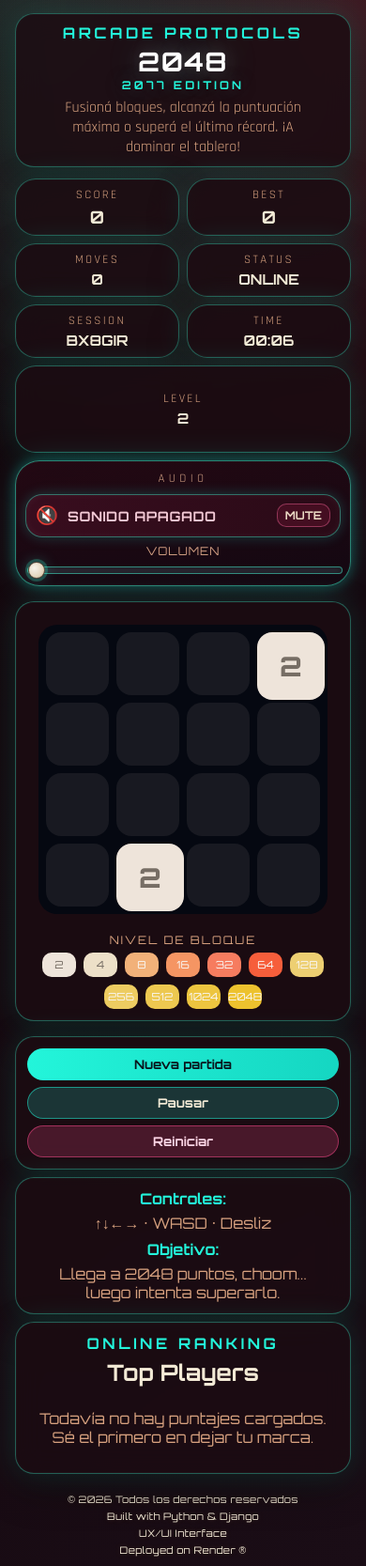
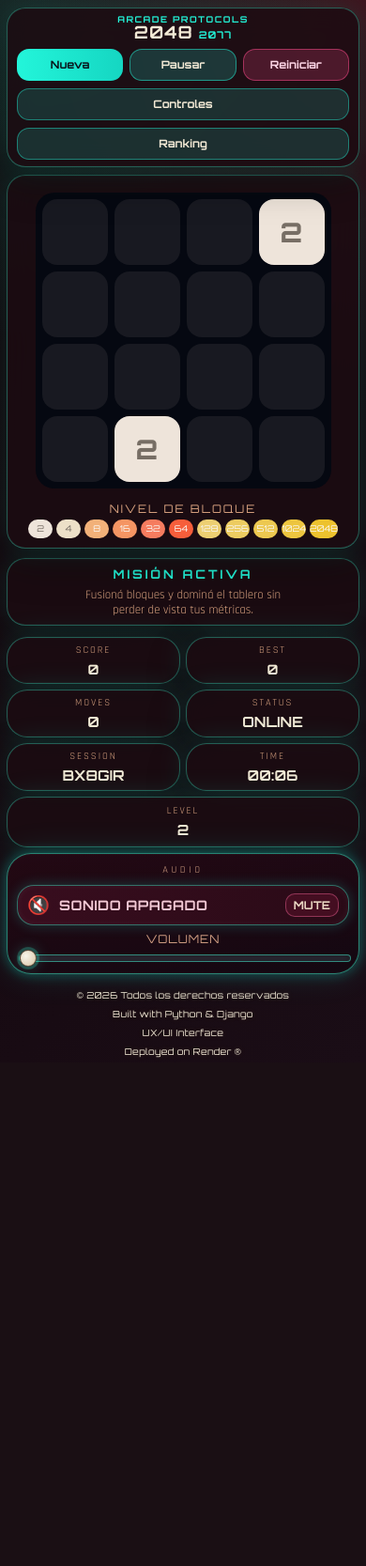
Before and after one commit to lu-developer476/2048, a Django app: page / in a window 390 px wide. Shown: the whole page at 94% size. After the commit the page ends 1126 px from the top, so only its background shows below. Run offline with Django 5.2, Linux system fonts and the light colour scheme; data that the repository does not hold is empty.

Commit message:
Add responsive navbar layout (#10)

```diff
--- a/core/static/core/css/styles.css
+++ b/core/static/core/css/styles.css
@@ -10,8 +10,8 @@
   --danger: #ff4d8d;
   --success: #9cff57;
   --board-bg: rgba(4, 8, 18, 0.92);
-  --cell-size: min(16vw, 82px);
-  --gap: 10px;
+  --cell-size: min(12.5vh, 72px);
+  --gap: 8px;
   --board-side: calc((var(--cell-size) * 4) + (var(--gap) * 5));
 }
 
@@ -33,9 +33,11 @@ body {
 
 body {
   position: relative;
-  overflow-x: hidden;
+  overflow: hidden;
   display: flex;
   flex-direction: column;
+  min-height: 100vh;
+  font-size: 14px;
 }
 
 .noise {
@@ -55,16 +57,99 @@ body {
   position: relative;
   z-index: 1;
   flex: 1;
-  width: min(1320px, calc(100% - 32px));
-  margin: 14px auto 8px;
+  width: min(1180px, calc(100% - 24px));
+  max-height: calc(100vh - 116px);
+  margin: 8px auto 6px;
   display: grid;
-  grid-template-columns: minmax(260px, 360px) minmax(0, 1fr);
-  grid-template-areas:
-    "left main"
-    "bottom bottom";
-  gap: 12px;
+  grid-template-columns: minmax(230px, 300px) minmax(0, 1fr);
+  grid-template-areas: "left main";
+  gap: 10px;
   align-items: stretch;
+  min-height: 0;
 }
+
+.game-navbar {
+  position: relative;
+  z-index: 10;
+  width: min(1180px, calc(100% - 24px));
+  min-height: 54px;
+  margin: 8px auto 0;
+  padding: 7px 10px;
+  display: grid;
+  grid-template-columns: auto minmax(260px, 1fr) auto auto;
+  gap: 8px;
+  align-items: center;
+  border-radius: 18px;
+}
+
+.nav-brand {
+  color: var(--text);
+  text-decoration: none;
+  display: flex;
+  flex-direction: column;
+  line-height: 1;
+  min-width: 150px;
+}
+
+.nav-brand .eyebrow { font-size: 0.58rem; letter-spacing: 0.16em; }
+
+.nav-brand strong {
+  font-family: 'Orbitron', sans-serif;
+  font-size: clamp(1.15rem, 2vw, 1.7rem);
+  letter-spacing: 0.05em;
+}
+
+.nav-brand strong span {
+  color: var(--accent);
+  font-size: 0.58em;
+  margin-left: 6px;
+}
+
+.nav-actions {
+  display: grid;
+  grid-template-columns: repeat(3, minmax(74px, 1fr));
+  gap: 7px;
+}
+
+.nav-actions .btn,
+.nav-section summary {
+  min-height: 34px;
+  border-radius: 13px;
+  padding: 7px 10px;
+  font-size: 0.72rem;
+}
+
+.nav-section { position: relative; }
+
+.nav-section summary {
+  list-style: none;
+  display: grid;
+  place-items: center;
+  min-width: 104px;
+  font-family: 'Orbitron', sans-serif;
+  font-weight: 700;
+  cursor: pointer;
+  color: var(--text);
+  background: rgba(35,245,218,0.15);
+  border: 1px solid rgba(35,245,218,0.42);
+}
+
+.nav-section summary::-webkit-details-marker { display: none; }
+
+.nav-popover {
+  position: absolute;
+  top: calc(100% + 8px);
+  right: 0;
+  width: min(360px, 88vw);
+  z-index: 30;
+  padding: 12px;
+  border-radius: 16px;
+  background: rgba(22, 9, 17, 0.97);
+  border: 1px solid var(--panel-border);
+  box-shadow: 0 18px 44px rgba(0,0,0,.45), 0 0 22px rgba(35,245,218,.14);
+}
+
+.nav-ranking .nav-popover { width: min(420px, 90vw); }
 
 /* PANEL BASE */
 
@@ -90,7 +175,7 @@ body {
 }
 
 .brand-box {
-  padding: 10px 12px;
+  padding: 8px 10px;
   text-align: center;
 }
 
@@ -104,10 +189,10 @@ body {
 }
 
 .brand-box h1 {
-  margin: 8px 0;
+  margin: 4px 0;
   color: #fff;
   font-family: 'Orbitron', sans-serif;
-  font-size: clamp(1.75rem, 4.4vw, 2.55rem);
+  font-size: clamp(1.1rem, 2.8vw, 1.6rem);
   line-height: 0.95;
   letter-spacing: 0.05em;
   text-shadow: 0 0 20px rgba(255, 255, 255, 0.2), 0 0 38px rgba(35, 245, 218, 0.25);
@@ -117,7 +202,7 @@ body {
   display: block;
   margin-top: 5px;
   color: var(--accent);
-  font-size: clamp(0.75rem, 1.8vw, 0.95rem);
+  font-size: clamp(0.62rem, 1.4vw, 0.78rem);
   letter-spacing: 0.26em;
 }
 
@@ -132,13 +217,13 @@ body {
 .stats-grid {
   display: grid;
   grid-template-columns: repeat(2, 1fr);
-  gap: 8px;
+  gap: 6px;
   align-content: start;
 }
 
 .stat-card {
-  padding: 8px;
-  min-height: 56px;
+  padding: 6px;
+  min-height: 34px;
   border-radius: 22px;
   display: flex;
   flex-direction: column;
@@ -150,12 +235,12 @@ body {
   color: var(--muted);
   letter-spacing: 0.18em;
   text-transform: uppercase;
-  font-size: 0.8rem;
+  font-size: 0.66rem;
   margin-bottom: 4px;
 }
 
 .stat-card strong {
-  font-size: clamp(1.15rem, 2.2vw, 1.65rem);
+  font-size: clamp(0.9rem, 1.7vw, 1.25rem);
   font-family: 'Orbitron', sans-serif;
 }
 
@@ -165,15 +250,15 @@ body {
 
 .stat-level-card {
   grid-column: 1 / -1;
-  min-height: clamp(72px, 11vh, 104px);
+  min-height: 54px;
 }
 
 .level-display {
-  font-size: clamp(1.7rem, 3.8vw, 2.35rem);
+  font-size: clamp(1.25rem, 2.8vw, 1.75rem);
 }
 
 .score-value {
-  font-size: clamp(1.25rem, 2.4vw, 1.8rem);
+  font-size: clamp(1rem, 1.8vw, 1.35rem);
 }
 
 
@@ -202,7 +287,7 @@ body {
   width: 100%;
   border: 0;
   border-radius: 18px;
-  min-height: 46px;
+  min-height: 34px;
   padding: 8px 10px;
   display: flex;
   align-items: center;
@@ -305,13 +390,13 @@ body {
   display: flex;
   flex-direction: column;
   justify-content: space-between;
-  padding: 12px;
+  padding: 10px;
 }
 
 .board-frame {
   position: relative;
-  padding: 12px;
-  border-radius: 20px;
+  padding: 8px;
+  border-radius: 18px;
   flex: 1;
   display: flex;
   align-items: center;
@@ -378,7 +463,7 @@ body {
 }
 
 .legend {
-  margin-top: 8px;
+  margin-top: 6px;
   display: flex;
   flex-direction: column;
   align-items: center;
@@ -387,7 +472,7 @@ body {
 }
 
 .legend-title {
-  margin-bottom: 6px;
+  margin-bottom: 4px;
   color: var(--muted);
   text-transform: uppercase;
   letter-spacing: 0.16em;
@@ -403,8 +488,8 @@ body {
 }
 
 .mini-tile {
-  min-width: 36px;
-  height: 26px;
+  min-width: 30px;
+  height: 22px;
   border-radius: 10px;
   display: inline-flex;
   align-items: center;
@@ -583,14 +668,14 @@ body {
 }
 
 .tips p + p {
-  margin-top: 8px;
+  margin-top: 6px;
 }
 
 .tips span {
   display: block;
   color: var(--accent);
   font-weight: 700;
-  margin-bottom: 6px;
+  margin-bottom: 4px;
 }
 
 /* LEADERBOARD */
@@ -644,79 +729,55 @@ body {
 
 /* RESPONSIVE */
 
-/* MOBILE */
+@media (max-height: 760px) and (min-width: 760px) {
+  :root { --cell-size: min(11.2vh, 64px); --gap: 7px; }
+  .sound-card { gap: 4px; padding: 7px; }
+  .sound-volume-label { display: none; }
+  .legend-row { gap: 5px; }
+  .footer { display: none; }
+  .game-shell { max-height: calc(100vh - 74px); }
+}
 
-@media (max-width:640px){
+@media (max-width: 900px) {
+  body { overflow: auto; }
 
-  .footer{
-    font-size: 0.65rem;
-    line-height: 1.35;
-    padding-inline: 12px;
-    gap: 4px 8px;
+  .game-navbar {
+    grid-template-columns: 1fr;
+    min-height: auto;
+    position: sticky;
+    top: 0;
   }
 
-  .footer-separator{
-    display: none;
+  .nav-brand { align-items: center; justify-self: center; }
+  .nav-actions { width: 100%; grid-template-columns: repeat(3, 1fr); }
+  .nav-section summary { width: 100%; }
+  .nav-popover { position: static; width: 100%; margin-top: 6px; }
+
+  .game-shell {
+    width: min(560px, calc(100% - 20px));
+    max-height: none;
+    grid-template-columns: 1fr;
+    grid-template-areas: "main" "left";
   }
 
-  .footer-item{
-    width: 100%;
-  }
-
-  :root{
-    --cell-size:min(19vw,72px);
-    --gap:8px;
-  }
-
-  .game-shell{
-    grid-template-columns:1fr;
-    grid-template-areas:
-    "left"
-    "main"
-    "bottom";
-    gap:16px;
-  }
-
-  .aux-panels{
-    grid-template-columns:1fr;
-  }
-
+  .hud { height: auto; }
+  .stats-grid { grid-template-columns: repeat(4, 1fr); }
+  .stat-level-card, .sound-card { grid-column: span 2; }
 }
 
-/* TABLET */
-
-@media (min-width:641px) and (max-width:1024px){
-
-  .game-shell{
-    grid-template-columns:1fr;
-    grid-template-areas:
-    "left"
-    "main"
-    "bottom";
-  }
-
-  .aux-panels{
-    grid-template-columns:1fr;
-  }
-
+@media (max-width: 640px) {
+  :root { --cell-size: min(20vw, 70px); --gap: 7px; }
+  body { font-size: 13px; }
+  .game-navbar, .game-shell { width: calc(100% - 14px); }
+  .stats-grid { grid-template-columns: repeat(2, 1fr); }
+  .stat-level-card, .sound-card { grid-column: 1 / -1; }
+  .legend-row { gap: 4px; }
+  .mini-tile { min-width: 26px; height: 20px; font-size: 0.58rem; }
+  .footer { font-size: 0.6rem; padding: 4px 8px; }
+  .footer-separator { display: none; }
+  .footer-item { width: 100%; }
 }
 
-/* LAPTOP */
-
-@media (min-width:1025px) and (max-width:1440px){
-
-  .game-shell{
-    grid-template-columns:minmax(300px,var(--board-side)) minmax(0,1fr);
-  }
-
+@media (min-width: 1441px) {
+  :root { --cell-size: min(12vh, 82px); }
 }
-
-/* LARGE */
-
-@media (min-width:1441px){
-
-  :root{
-    --cell-size:92px;
-  }
-
-}
--- a/core/templates/core/index.html
+++ b/core/templates/core/index.html
@@ -16,12 +16,46 @@
 <body>
   <div class="noise"></div>
 
+  <nav class="game-navbar panel-glow" aria-label="Navegación del juego">
+    <a class="nav-brand" href="#board" aria-label="Ir al tablero 2048">
+      <span class="eyebrow">ARCADE PROTOCOLS</span>
+      <strong>2048<span>2077</span></strong>
+    </a>
+
+    <div class="nav-actions" aria-label="Acciones de partida">
+      <button id="new-game-btn" class="btn primary">Nueva</button>
+      <button id="undo-btn" class="btn secondary">Pausar</button>
+      <button id="clear-save-btn" class="btn danger">Reiniciar</button>
+    </div>
+
+    <details class="nav-section">
+      <summary>Controles</summary>
+      <div class="nav-popover tips">
+        <p><span>Controles:</span> ↑↓←→ · WASD · Desliz</p>
+        <p><span>Objetivo:</span> Llegá a 2048 y seguí superando el récord.</p>
+      </div>
+    </details>
+
+    <details class="nav-section nav-ranking">
+      <summary>Ranking</summary>
+      <div class="nav-popover leaderboard">
+        <div class="leaderboard-header">
+          <p class="eyebrow">ONLINE RANKING</p>
+          <h2>Top Players</h2>
+        </div>
+
+        <div id="leaderboard-content" class="leaderboard-content">
+          <p class="leaderboard-empty">Todavía no hay puntajes cargados. Sé el primero en dejar tu marca.</p>
+        </div>
+      </div>
+    </details>
+  </nav>
+
   <main class="game-shell">
     <section class="hud">
       <div class="brand-box panel-glow">
-        <p class="eyebrow">ARCADE PROTOCOLS</p>
-        <h1>2048<span>2077 EDITION</span></h1>
-        <p class="tagline">Fusioná bloques, alcanzá la puntuación máxima o superá el último récord. ¡A dominar el tablero!</p>
+        <p class="eyebrow">Misión activa</p>
+        <p class="tagline">Fusioná bloques y dominá el tablero sin perder de vista tus métricas.</p>
       </div>
 
       <div class="stats-grid">
@@ -119,29 +153,6 @@
       </div>
     </section>
 
-    <section class="aux-panels">
-      <div class="controls panel-glow">
-        <button id="new-game-btn" class="btn primary">Nueva partida</button>
-        <button id="undo-btn" class="btn secondary">Pausar</button>
-        <button id="clear-save-btn" class="btn danger">Reiniciar</button>
-      </div>
-
-      <div class="tips panel-glow">
-        <p><span>Controles:</span> ↑↓←→ · WASD · Desliz</p>
-        <p><span>Objetivo:</span> Llega a 2048 puntos, choom... luego intenta superarlo.</p>
-      </div>
-
-      <div class="leaderboard panel-glow">
-        <div class="leaderboard-header">
-          <p class="eyebrow">ONLINE RANKING</p>
-          <h2>Top Players</h2>
-        </div>
-
-        <div id="leaderboard-content" class="leaderboard-content">
-          <p class="leaderboard-empty">Todavía no hay puntajes cargados. Sé el primero en dejar tu marca.</p>
-        </div>
-      </div>
-    </section>
   </main>
 
   <div class="name-prompt-overlay hidden" id="name-prompt" role="dialog" aria-modal="true" aria-labelledby="name-prompt-title">
```
